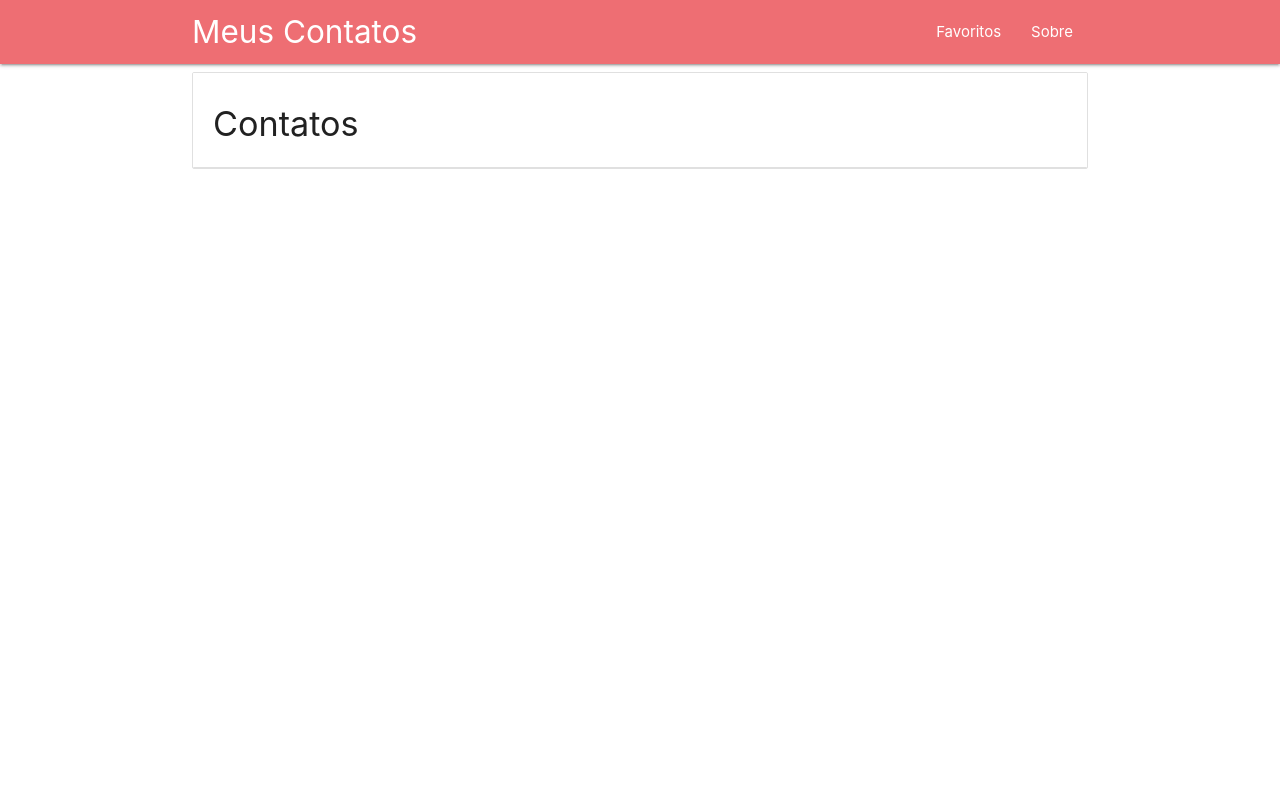
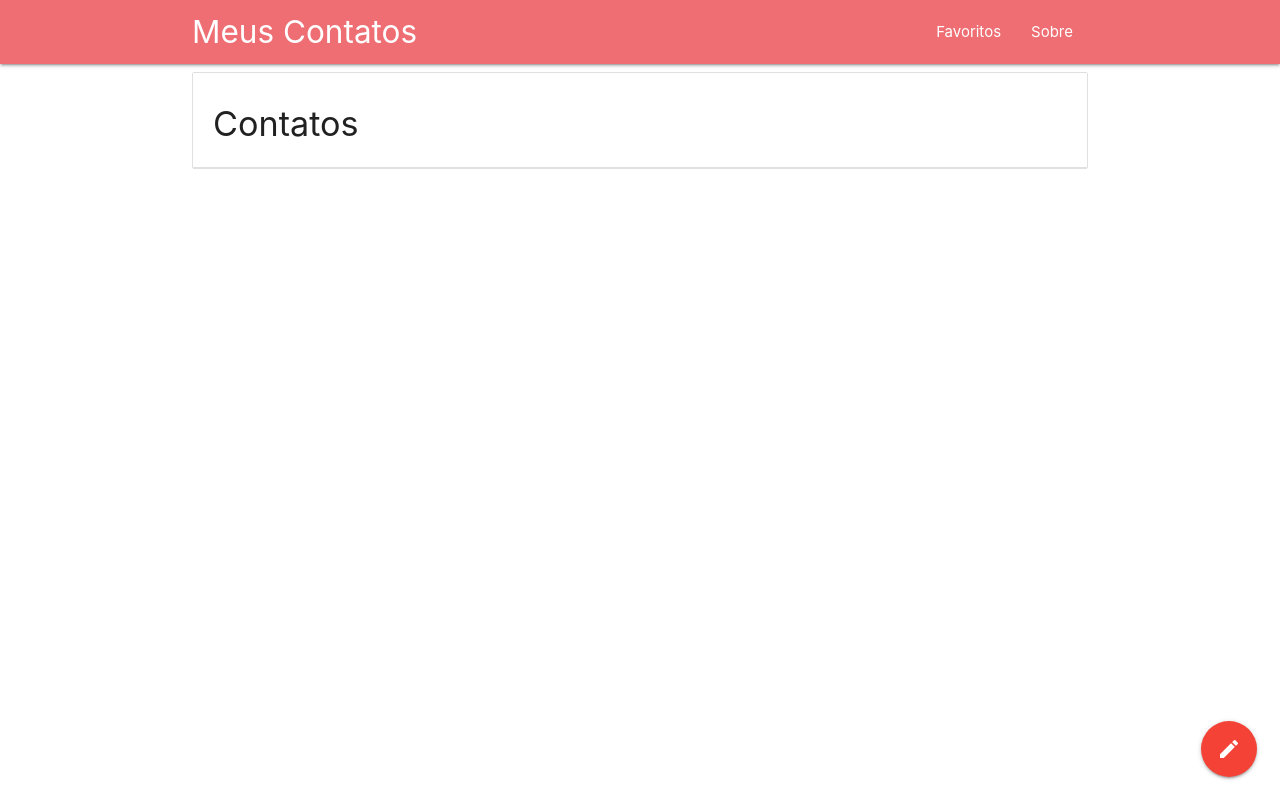
Before and after one commit to ricardo-rossini/PWA-ContactsApp, a plain HTML site: page pages/index.html in a window 1280 px wide. Drawn offline with Linux system fonts and the light colour scheme.

Commit message:
adding Floating Action Button

```diff
--- a/js/ui.js
+++ b/js/ui.js
@@ -1,6 +1,8 @@
 document.addEventListener('DOMContentLoaded', function() {
     var sidenav = document.querySelectorAll('.sidenav');
     var modals = document.querySelectorAll('.modal');
+    var fab = document.querySelectorAll('.fixed-action-btn');
+    M.FloatingActionButton.init(fab);
     M.Sidenav.init(sidenav);
     M.Modal.init(modals);
   });
--- a/pages/index.html
+++ b/pages/index.html
@@ -62,9 +62,14 @@
           <p class="error"></p>
         </form>
       </div>
-      <!-- <div class="modal-footer">
-        <a href="#!" class="modal-close waves-effect waves-green btn-flat">Agree</a>
-      </div> -->
+    </div>
+
+    <!-- Floating Action Button-->
+    <div class="fixed-action-btn">
+      <a class="btn-floating btn-large red">
+        <i class="large material-icons">mode_edit</i>
+      </a>
+
     </div>
 
     <script src="/js/ui.js"></script>
```
